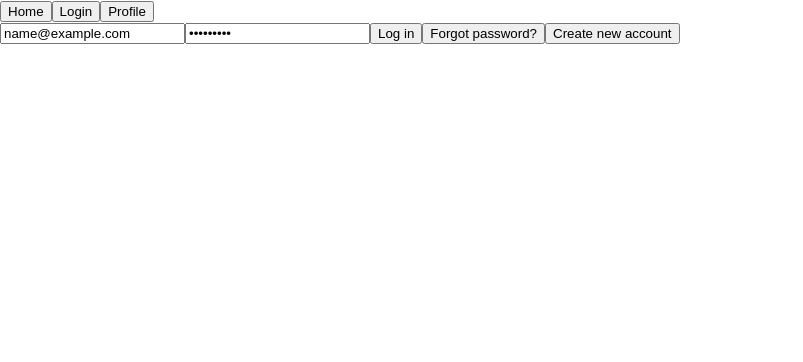
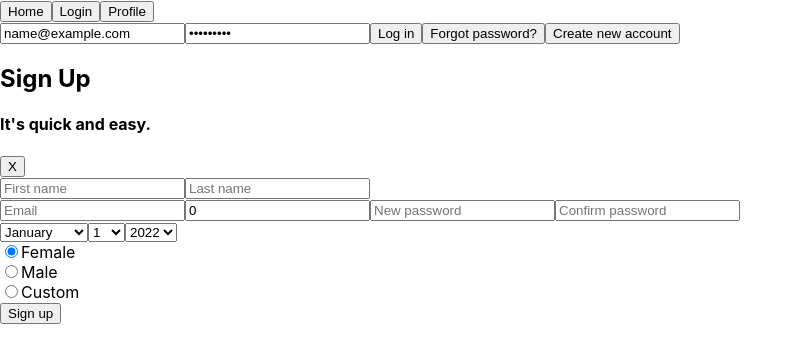
Before and after one commit to fdobkowski/facebook_clone, a React (Create React App) app in the folder frontend/: page /login in a window 1280 px wide. Both pictures are taken after typing "name@example.com", "Sample123" into the empty fields and a click on the button "Create new account". Shown: the top 362 px of the page, without its empty margins (0-803 px from the left). Built offline with nearby package versions, Linux system fonts and the light colour scheme.

Commit message:
added register layout

```diff
--- a/frontend/package.json
+++ b/frontend/package.json
@@ -12,6 +12,7 @@
     "react-dom": "^18.2.0",
     "react-router-dom": "^6.3.0",
     "react-scripts": "5.0.1",
+    "uuid": "^8.3.2",
     "web-vitals": "^2.1.4"
   },
   "scripts": {
--- a/frontend/src/App.js
+++ b/frontend/src/App.js
@@ -1,6 +1,6 @@
 import './App.css'
 import { BrowserRouter as Router, Routes, Route} from "react-router-dom";
-import Login from "./components/Login";
+import Login from "./components/login_page/Login";
 import Home from "./components/Home";
 import Profile from "./components/Profile";
 import Navbar from "./components/Navbar";
--- a/frontend/src/components/Login.js
+++ /dev/null
@@ -1,25 +0,0 @@
-import {Field, Form, Formik} from "formik";
-
-const Login = () => {
-
-    const handleLogin = (values) => {
-
-    }
-
-    return (
-        <Formik initialValues={{
-            login: "",
-            password: ""
-        }} onSubmit={(values) => handleLogin(values)}>
-            <Form>
-                <Field name={"login"} placeholder={"Username or email"} />
-                <Field name={"password"} placeholder={"Password"} type={"password"} />
-                <button type={"submit"}>Log in</button>
-                <button>Forgot password?</button>
-                <button>Create new account</button>
-            </Form>
-        </Formik>
-    )
-}
-
-export default Login
--- /dev/null
+++ b/frontend/src/components/login_page/Login.js
@@ -0,0 +1,35 @@
+import {Field, Form, Formik} from "formik";
+import {useState} from "react";
+import Register from "./Register";
+
+const Login = () => {
+
+    const [register, setRegister] = useState(false)
+
+    const handleLogin = (values) => {
+
+    }
+
+    return (
+        <div>
+            <Formik initialValues={{
+                login: "",
+                password: ""
+            }} onSubmit={(values) => handleLogin(values)}>
+                <Form>
+                    <Field name={"login"} placeholder={"Username or email"} />
+                    <Field name={"password"} placeholder={"Password"} type={"password"} />
+                    <button type={"submit"}>Log in</button>
+                    <button>Forgot password?</button>
+                    <button onClick={() => setRegister(!register)}>Create new account</button>
+                </Form>
+            </Formik>
+            {(register) ?
+                <Register visible={{
+                    setVisible: setRegister
+                }}/> : null}
+        </div>
+    )
+}
+
+export default Login
--- /dev/null
+++ b/frontend/src/components/login_page/Register.js
@@ -0,0 +1,96 @@
+import {Field, Form, Formik} from "formik";
+
+const Register = ( { visible }) => {
+
+    const months = ["January", "February", "March", "April", "May", "June", "July", "August", "September", "October", "November", "December"]
+
+    const handleRegister = (values) => {
+        console.log(values)
+    }
+
+    return (
+        <div>
+            <div>
+                <h2>Sign Up</h2>
+                <h4>It's quick and easy.</h4>
+            </div>
+            <button onClick={() => visible.setVisible(false)}>X</button>
+            <Formik initialValues={{
+                first_name: "",
+                last_name: "",
+                email: "",
+                number: 0,
+                password: "",
+                re_password: "",
+                month: "",
+                day: 0,
+                year: 0,
+                gender: "Female",
+                pronoun: "",
+                custom_gender: ""
+            }} onSubmit={(values) => handleRegister(values)}>
+                {({ values, setFieldValue }) => (
+                    <Form>
+                        <div className={"names"}>
+                            <Field name={"first_name"} placeholder={"First name"}/>
+                            <Field name={"last_name"} placeholder={"Last name"}/>
+                        </div>
+                        <Field name={"email"} placeholder={"Email"}/>
+                        <Field name={"number"} placeholder={"Mobile number"}/>
+                        <Field name={"password"} placeholder={"New password"} type={"password"}/>
+                        <Field name={"re_password"} placeholder={"Confirm password"} type={"password"}/>
+                        <div className={"birthday"}>
+                            <Field name={"month"} as={"select"}>
+                                {months.map(x => (
+                                    <option value={x} label={x}/>
+                                ))}
+                            </Field>
+                            <Field name={"day"} as={"select"}>
+                                {[...Array(31)].map((x, i) => (
+                                    <option value={i + 1} label={(i + 1).toString()}/>
+                                ))}
+                            </Field>
+                            <Field name={"year"} as={"select"}>
+                                {[...Array(118)].map((x, i) => (
+                                    <option value={-(i - 2022)} label={(-(i - 2022)).toString()}/>
+                                ))}
+                            </Field>
+                        </div>
+                        <div className={"gender"}>
+                            <div>
+                                <Field type={"radio"} value={"Female"} name={"gender"} onChange={() => {
+                                    setFieldValue("pronoun", "She")
+                                    setFieldValue("gender", "Female")
+                                }}/>
+                                Female
+                            </div>
+                            <div>
+                                <Field type={"radio"} value={"Male"} name={"gender"} onChange={() => {
+                                    setFieldValue("pronoun", "He")
+                                    setFieldValue("gender", "Male")
+                                }}/>
+                                Male
+                            </div>
+                            <div>
+                                <Field type={"radio"} value={"Custom"} name={"gender"}/>
+                                Custom
+                            </div>
+                            {(values.gender === "Custom") ?
+                            <div className={"custom_gender"}>
+                                <Field name={"pronoun"} as={"select"} placeholder={"Select your pronoun"}>
+                                    <option value={"She"} label={'She: "Wish her a happy birthday!"'}/>
+                                    <option value={"He"} label={'He: "Wish him a happy birthday!"'}/>
+                                    <option value={"They"} label={'They: "Wish them a happy birthday!"'}/>
+                                </Field>
+                                <Field name={"custom_gender"} placeholder={"Gender (optional)"}/>
+                            </div> : null}
+                        </div>
+                        <button type={"submit"}>Sign up</button>
+                    </Form>
+                )}
+            </Formik>
+        </div>
+    )
+}
+
+export default Register
```
Also changed, not shown: 1 other file (tests, documents, lock files or other folders).
